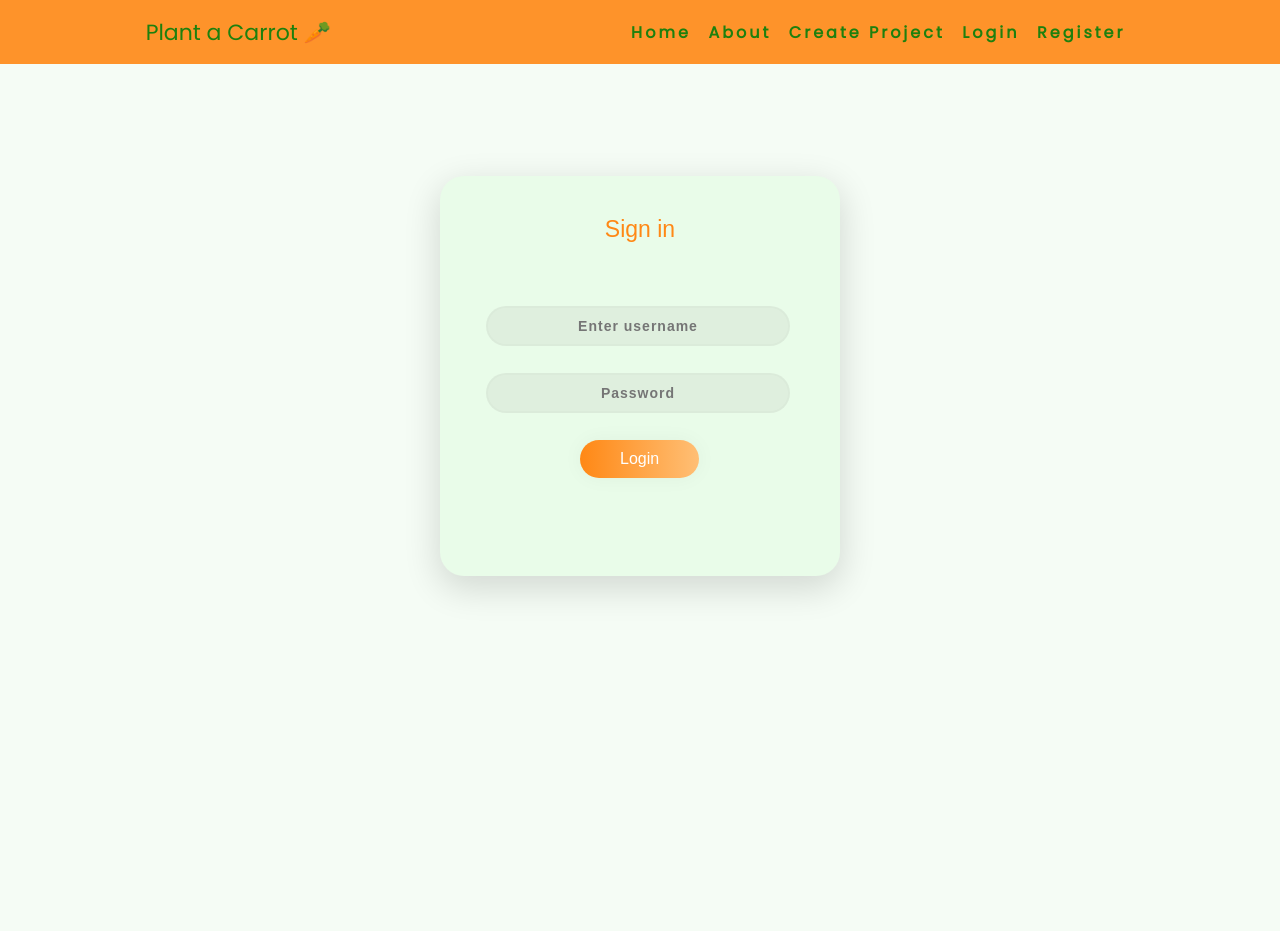
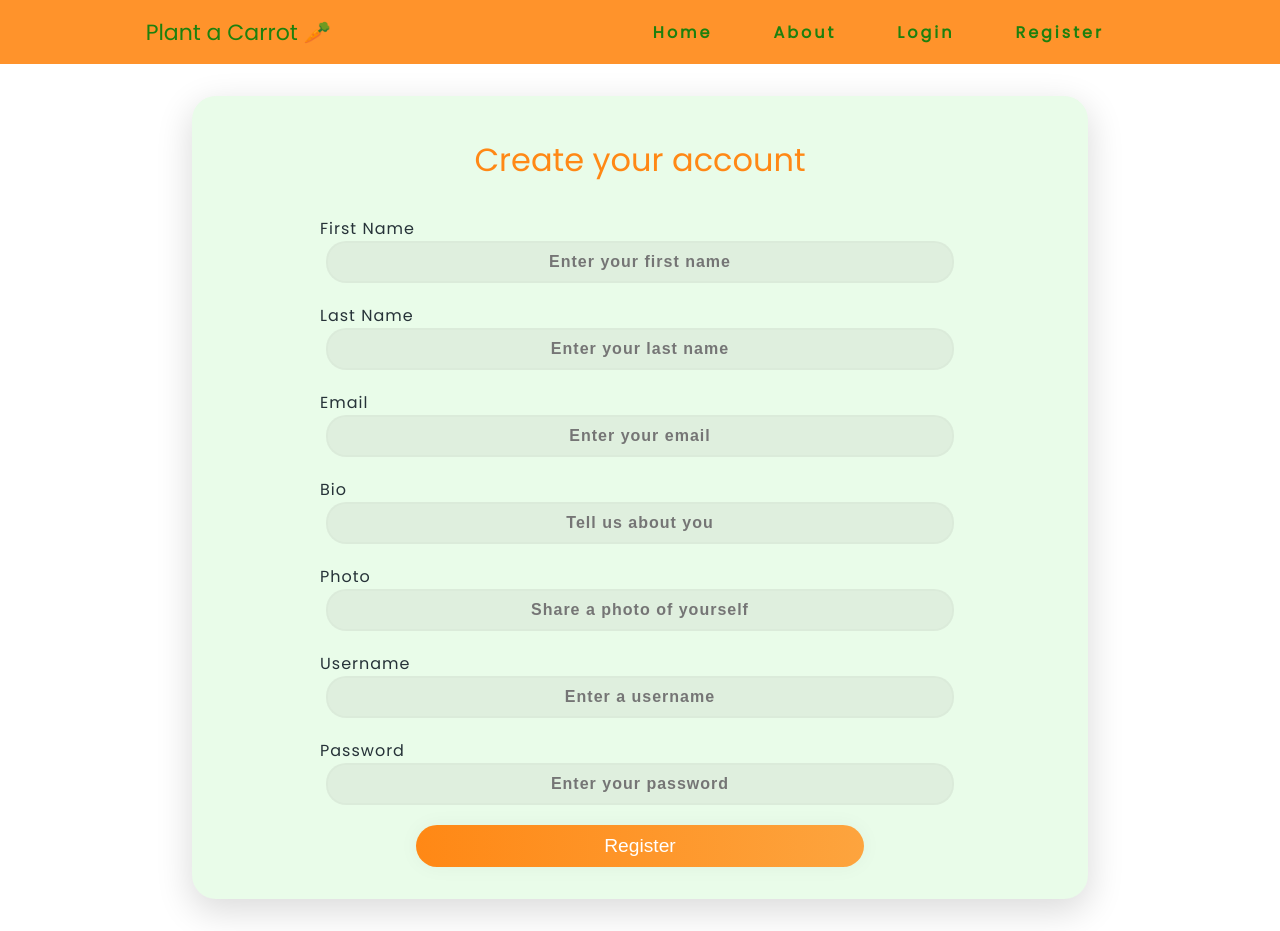
Before and after one commit to brunaselymes/plantacarrot-client-react, a React (Create React App) app: page /register in a window 1280 px wide. Before the commit the page ends 800 px from the top, so only its background shows below. Built offline with nearby package versions, Linux system fonts and the light colour scheme; a web font is replaced by a local one.

Commit message:
add user resgister

```diff
--- a/src/components/CreateProject/CreateProjectForm.css
+++ b/src/components/CreateProject/CreateProjectForm.css
@@ -10,6 +10,7 @@
     margin: 2em auto;
     border-radius: 1.5em;
     box-shadow: 0px 11px 35px 2px rgba(0, 0, 0, 0.14);
+    padding-bottom: 2em;
 }
 
 .pagetitle--project {
@@ -48,6 +49,7 @@
 
 .form2 textarea {
     resize: none;
+
 }
 
 
--- a/src/components/CreateProject/CreateProjectForm.jsx
+++ b/src/components/CreateProject/CreateProjectForm.jsx
@@ -5,7 +5,10 @@ function ProjectForm() {
 
     const [projectInfo, setProjectInfo] = useState({});
     const handleChange = (event) => {
-        const { id, value } = event.target;
+        let { id, value } = event.target;
+        if (id === "close_date") {
+            value = new Date(value).toISOString();
+        }
         setProjectInfo((prevProject) => {
             return {
                 ...prevProject,
@@ -13,6 +16,7 @@ function ProjectForm() {
             };
         });
     };
+
     const postData = () => {
         console.log("I'm posting a project to your API")
         const token = window.localStorage.getItem("token")
@@ -41,12 +45,12 @@ function ProjectForm() {
                 return results.json();
             })
             .then((data) => {
-                setCategoriesList(data);
+                setCategoriesList([{ id: null, name: "Select a category" }, ...data]);
             });
     }, []);
 
     let categoryOption = categoriesList.map((category) =>
-        <option key={category.name}>{category.name}</option>
+        <option value={category.id} key={category.id}>{category.name}</option>
     );
 
     return (
@@ -55,32 +59,30 @@ function ProjectForm() {
                 <p className="pagetitle--project" align="center">Create a project</p>
                 <form onSubmit={handleSubmit} className="form2">
                     <div className="input-wrapper--createproject">
-
-
-                        <input className="field--createproject" type="text" id="title" placeholder="What is the title of your project?" onChange={handleChange} />
-
+                        <label>Title</label>
+                        <input className="field--createproject" type="text" id="title" placeholder="" onChange={handleChange} />
                         <div>
-
-                            <input className="field--createproject" type="text" id="image" placeholder="Enter your project image URL" onChange={handleChange} />
+                            <label>Project Image</label>
+                            <input className="field--createproject" type="text" id="image" placeholder="Enter an image URL" onChange={handleChange} />
                         </div>
                         <div>
-
-                            <input className="field--createproject" type="text" id="goal" placeholder="What is your project goal $ ?" onChange={handleChange} />
+                            <label>Project Goal</label>
+                            <input className="field--createproject" type="text" id="goal" placeholder="$" onChange={handleChange} />
                         </div>
                         <div>
-
-                            <input className="field--createproject" type="date" id="close_date" placeholder="When does the project close?" onChange={handleChange} />
+                            <label>When does this project close (if ever)?</label>
+                            <input className="field--createproject" type="datetime-local" id="close_date" placeholder="When does the project close?" onChange={handleChange} />
                         </div>
                         <div>
-
+                            <label>Description</label>
                             <textarea className="field--createproject" rows="5" id="description" placeholder="Enter a description for your project" onChange={handleChange} ></textarea>
                         </div>
-                        <div>
+                        {/* <div>
 
                             <input className="field--createproject" type="date" id="created_date" placeholder="" onChange={handleChange} />
-                        </div>
+                        </div> */}
                         <div>
-                            <select className="field--createproject" id="category" placeholder="category">
+                            <select className="field--createproject" id="category" placeholder="category" onChange={handleChange}>
                                 {categoryOption}
                             </select>
                             {/* <input className="field--createproject" type="text" id="category" placeholder="category" onChange={handleChange} /> */}
--- a/src/components/Nav/Nav.jsx
+++ b/src/components/Nav/Nav.jsx
@@ -10,6 +10,7 @@ const Nav = () => {
 
         setNavbarOpen(!navbarOpen)
     }
+    const token = window.localStorage.getItem("token")
     return (
         <nav>
             <div className="logo">
@@ -18,9 +19,10 @@ const Nav = () => {
             <div className={`nav-links ${navbarOpen ? " nav-active" : ""}`}>
                 <Link className="nav-link" to="/">Home</Link>
                 <Link className="nav-link" to="/">About</Link>
-                <Link className="nav-link" to="/createProject">Create Project</Link>
-                <Link className="nav-link" to="/login">Login</Link>
-                <Link className="nav-link" to="/login">Register</Link>
+                {token && <Link className="nav-link" to="/createProject">Create a Project</Link>}
+                {!token && <Link className="nav-link" to="/login">Login</Link>}
+                {!token && <Link className="nav-link" to="/register">Register</Link>}
+                {token && <Link className="nav-link" to="/createProject">Create a Project</Link>}
 
             </div>
             <div className={`burger`} onClick={navSlide}>
--- a/src/components/RegisterForm/Register.css
+++ b/src/components/RegisterForm/Register.css
@@ -1,30 +1,32 @@
-body {
-    background-color: #F5FCF5;
-    font-family: 'Ubuntu', sans-serif;
-    width: 100vw;
-    height: 100vh;
-}
-
-.main {
+.main--register {
     background-color: #e9fce9;
-    width: 400px;
-    height: 400px;
-    margin: 7em auto;
+    width: 70%;
+    height: 100%;
+    margin: 2em auto;
     border-radius: 1.5em;
     box-shadow: 0px 11px 35px 2px rgba(0, 0, 0, 0.14);
 }
 
-.sign {
+.pagetitle--register {
     padding-top: 40px;
     color: #FF8815;
-    font-size: 23px;
+    font-size: 2rem;
+
 }
 
-.field {
-    width: 76%;
+.form3 {
+    display: flex;
+    flex-direction: column;
+    justify-content: center;
+    text-align: center;
+    padding-bottom: 2em;
+}
+
+.field--register {
+    width: 70%;
     color: rgb(38, 50, 56);
     font-weight: 700;
-    font-size: 14px;
+    font-size: 1rem;
     letter-spacing: 1px;
     background: rgba(136, 126, 126, 0.1);
     padding: 10px 20px;
@@ -33,45 +35,37 @@ body {
     outline: none;
     box-sizing: border-box;
     border: 2px solid rgba(0, 0, 0, 0.02);
-    margin-bottom: 50px;
-    margin-left: 46px;
     text-align: center;
-    margin-bottom: 27px;
-    font-family: 'Ubuntu', sans-serif;
-}
-
-form.form1 {
-    padding-top: 40px;
-}
-
-.field:focus {
-    border: 2px solid rgba(0, 0, 0, 0.18) !important;
+    margin-bottom: 20px;
 
 }
 
-.submit {
+label {
+    display: block;
+    text-align: left;
+    padding-left: 8em;
+    color: rgb(38, 50, 56);
+    font-size: 1rem;
+    letter-spacing: 1px;
+}
+
+.submit--register {
     cursor: pointer;
     border-radius: 5em;
     color: #fff;
-    background: linear-gradient(to right, #FF8815, #ffbf75);
+    background: linear-gradient(to right, #FF8815, #fda43e);
     border: 0;
     padding-left: 40px;
     padding-right: 40px;
     padding-bottom: 10px;
     padding-top: 10px;
-    margin-left: 35%;
-    font-size: 1rem;
+    width: 50%;
+    align-self: center;
+    font-size: 1.2rem;
     box-shadow: 0 0 20px 1px rgba(0, 0, 0, 0.04);
 }
 
-.submit:hover {
+
+.submit--register:hover {
     transform: scale(1.1);
 }
-
-
-@media (max-width: 600px) {
-    .main {
-        border-radius: 0px;
-    }
-
-}
--- a/src/components/RegisterForm/RegisterForm.jsx
+++ b/src/components/RegisterForm/RegisterForm.jsx
@@ -2,65 +2,74 @@ import React, { useState } from 'react';
 import { useHistory } from "react-router-dom";
 import './Register.css'
 
-function LoginForm() {
+function RegisterForm() {
+    const history = useHistory();
+    const [userInfo, setUser] = useState({});
+    const handleChange = (event) => {
+        let { id, value } = event.target;
+        setUser((prevProject) => {
+            return {
+                ...prevProject,
+                [id]: value,
+            };
+        });
+    };
+    const postData = () => {
+        console.log("I'm posting a project to your API")
 
-    const [credentials, setCredentials] = useState({
-        username: "",
-        password: "",
-    });
-
-    const history = useHistory();
-
-    const handleChange = (e) => {
-        const { id, value } = e.target;
-        setCredentials((prevCredentials) => ({
-            ...prevCredentials,
-            [id]: value,
-        }));
-    };
-
-    const postData = () => {
-        return fetch(`${process.env.REACT_APP_API_URL}api-token-auth/`,
+        return fetch(`${process.env.REACT_APP_API_URL}users/`,
             {
                 method: "post",
-                headers: { "Content-Type": "application/json", },
-                body: JSON.stringify(credentials),
+                headers: { "Content-Type": "application/json" },
+                body: JSON.stringify(userInfo),
             }).then(i => i.json());
     };
-
     const handleSubmit = (e) => {
         e.preventDefault();
-        if (credentials.username && credentials.password) {
-            postData()
-                .then((response) => {
-                    if (response.token) {
-                        window.localStorage.setItem("token", response.token);
-                        history.push("/");
-                    } else {
-                        alert(response.non_field_errors[0])
-                    }
-                })
-        }
+        postData()
+            .then((response) => {
+                console.log('------response from my API --------')
+                history.push("/");
+            })
     };
-
     return (
         <div className="login-page">
-            <div className="main">
-                <p className="sign" align="center">Sign in</p>
-                <form onSubmit={handleSubmit} className="form1">
+            <div className="main--register">
+                <p className="pagetitle--register" align="center">Create your account</p>
+                <form onSubmit={handleSubmit} className="form3">
                     <div>
-
-                        <input className="field" type="text" id="username" placeholder="Enter username" onChange={handleChange} />
+                        <label>First Name</label>
+                        <input className="field--register" type="text" id="first_name" placeholder="Enter your first name" onChange={handleChange} />
                     </div>
                     <div>
-
-                        <input className="field" type="password" id="password" placeholder="Password" onChange={handleChange} />
+                        <label>Last Name</label>
+                        <input className="field--register" type="text" id="last_name" placeholder="Enter your last name" onChange={handleChange} />
                     </div>
-                    <button className="submit" align="center" type="submit" onClick={handleSubmit}>Login</button>
+                    <div>
+                        <label >Email</label>
+                        <input className="field--register" type="text" id="email" placeholder="Enter your email" onChange={handleChange} />
+                    </div>
+                    <div>
+                        <label >Bio</label>
+                        <input className="field--register" type="text" id="bio" placeholder="Tell us about you" onChange={handleChange} />
+                    </div>
+                    <div>
+                        <label >Photo</label>
+                        <input className="field--register" type="text" id="image" placeholder="Share a photo of yourself" onChange={handleChange} />
+                    </div>
+                    <div>
+                        <label >Username</label>
+                        <input className="field--register" type="text" id="username" placeholder="Enter a username" onChange={handleChange} />
+                    </div>
+                    <div>
+                        <label >Password</label>
+                        <input className="field--register" type="password" id="password" placeholder="Enter your password" onChange={handleChange} />
+                    </div>
+                    <button className="submit--register" align="center" type="submit" onClick={handleSubmit}>Register</button>
                 </form>
             </div >
         </div>
     )
 }
 
-export default LoginForm;
+export default RegisterForm;
```
